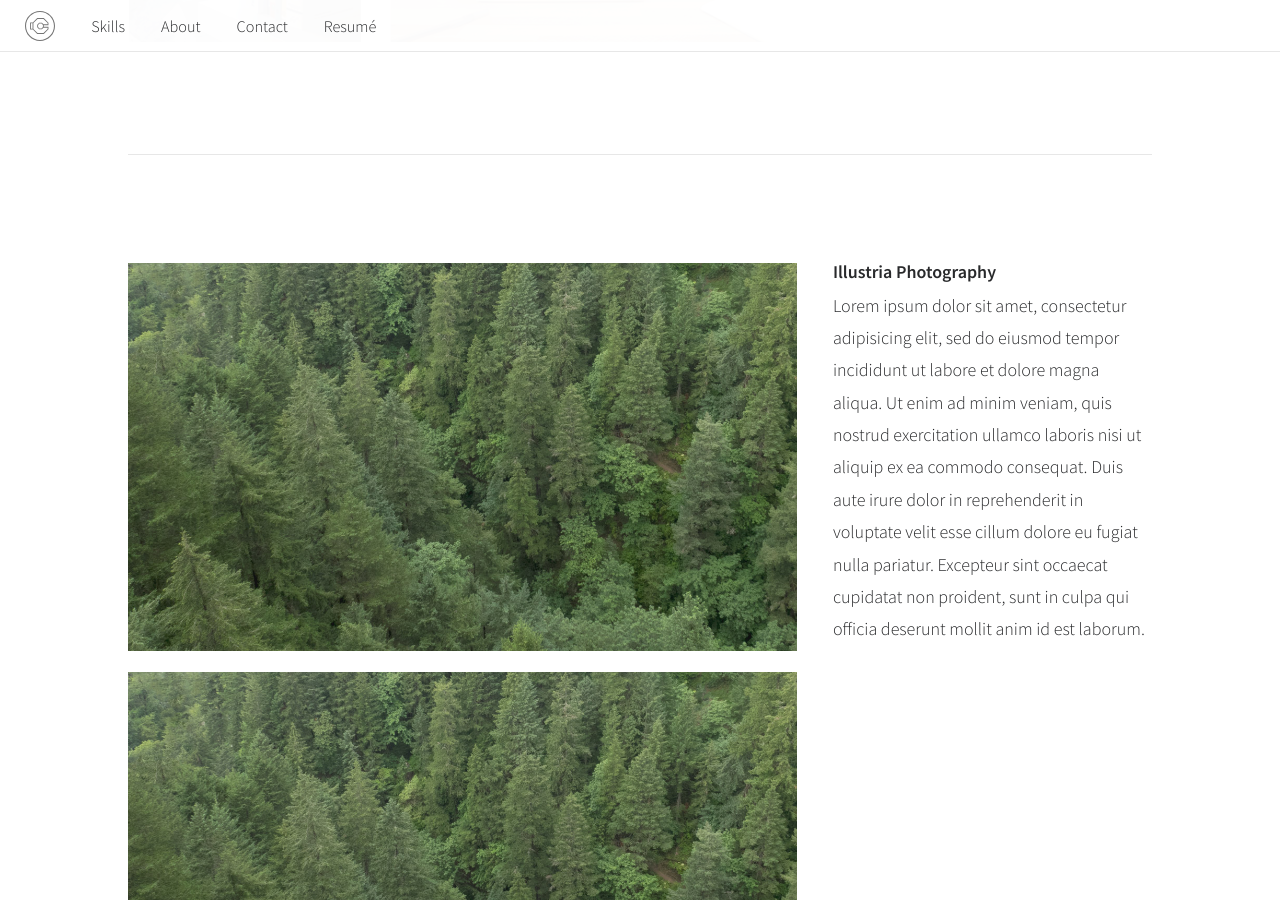
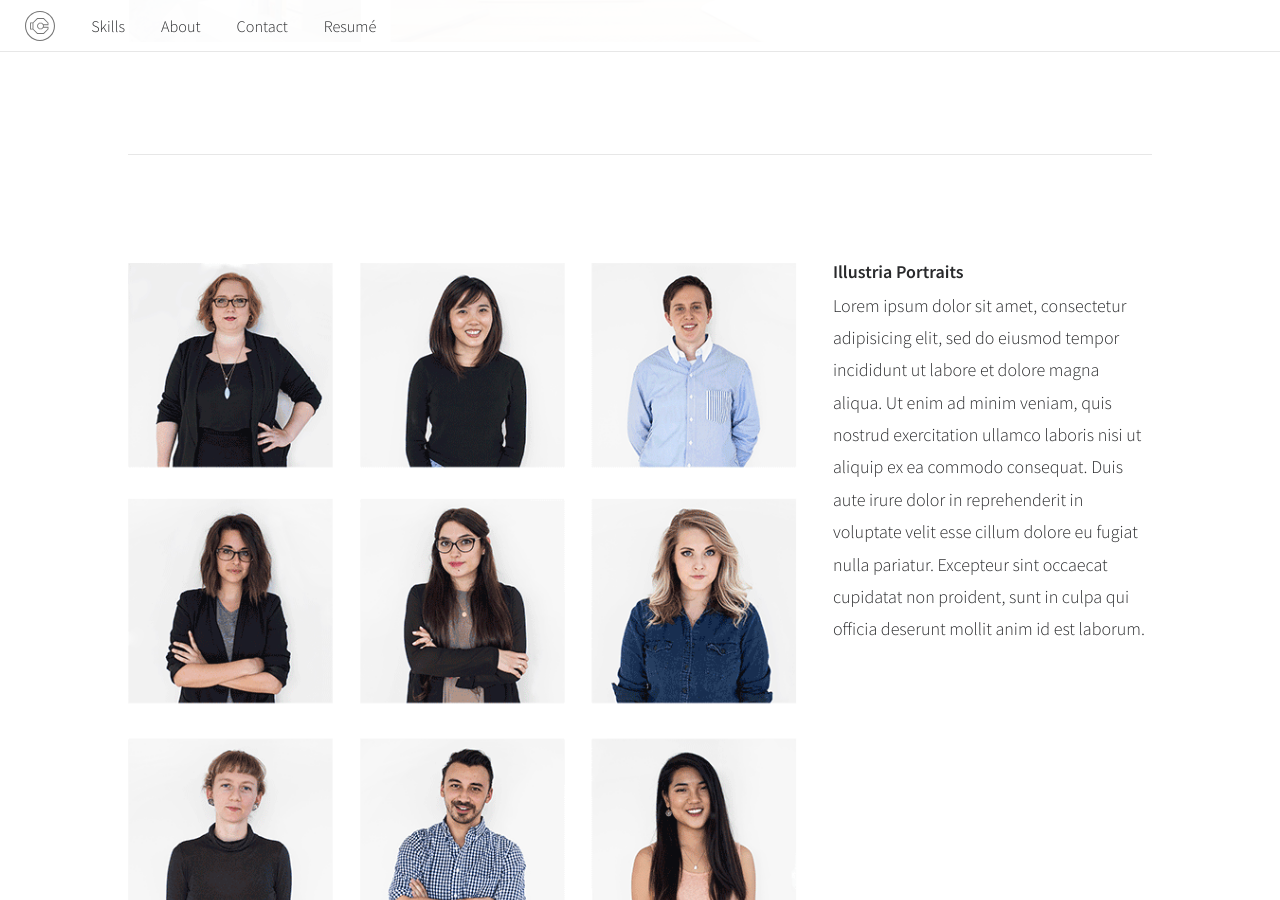
Before and after one commit to okay-cade/okay-cade.github.io, a Jekyll site: the page built from photography.html, in a window 1280 px wide and 900 px high, scrolled down 1843 px. Built offline with Jekyll 4.4.1, drawn with Linux system fonts in a browser that asks for light colours.

Commit message:
Update photography.html

```diff
--- a/photography.html
+++ b/photography.html
@@ -26,11 +26,10 @@ layout: default
 <section class="l-section l-wrapper-large portfolio">
   <div class="l-two-up l-two-up--unequal">
     <div class="l-two-up__item">
-      <img src="assets/images/trees.jpg">
-      <img src="assets/images/trees.jpg">
+      <img src="assets/images/illustriagif.gif">
     </div>
     <div class="l-two-up__item">
-      <h4>Illustria Photography</h4>
+      <h4>Illustria Portraits</h4>
       <p>Lorem ipsum dolor sit amet, consectetur adipisicing elit, sed do eiusmod
       tempor incididunt ut labore et dolore magna aliqua. Ut enim ad minim veniam,
       quis nostrud exercitation ullamco laboris nisi ut aliquip ex ea commodo
```
